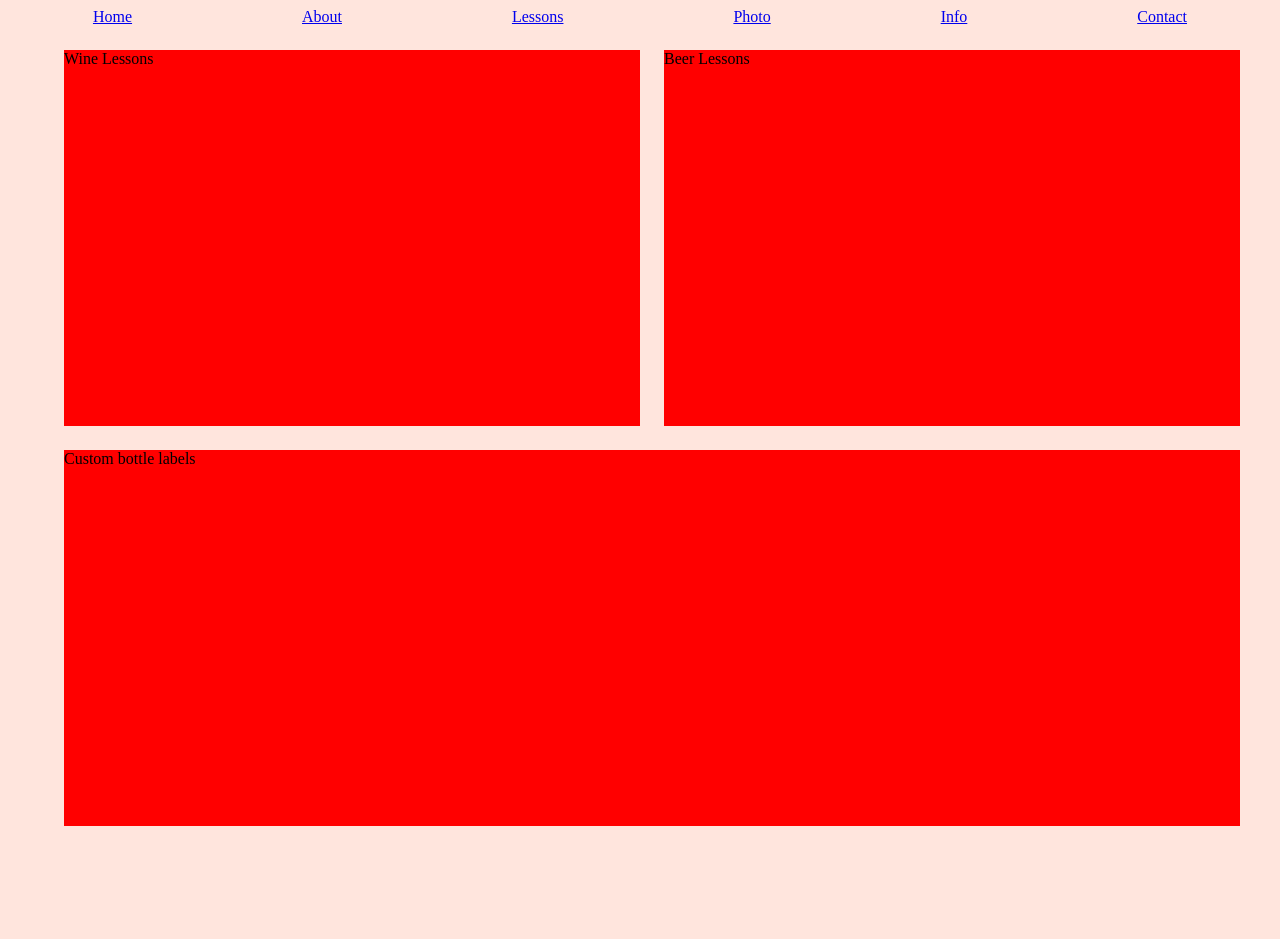
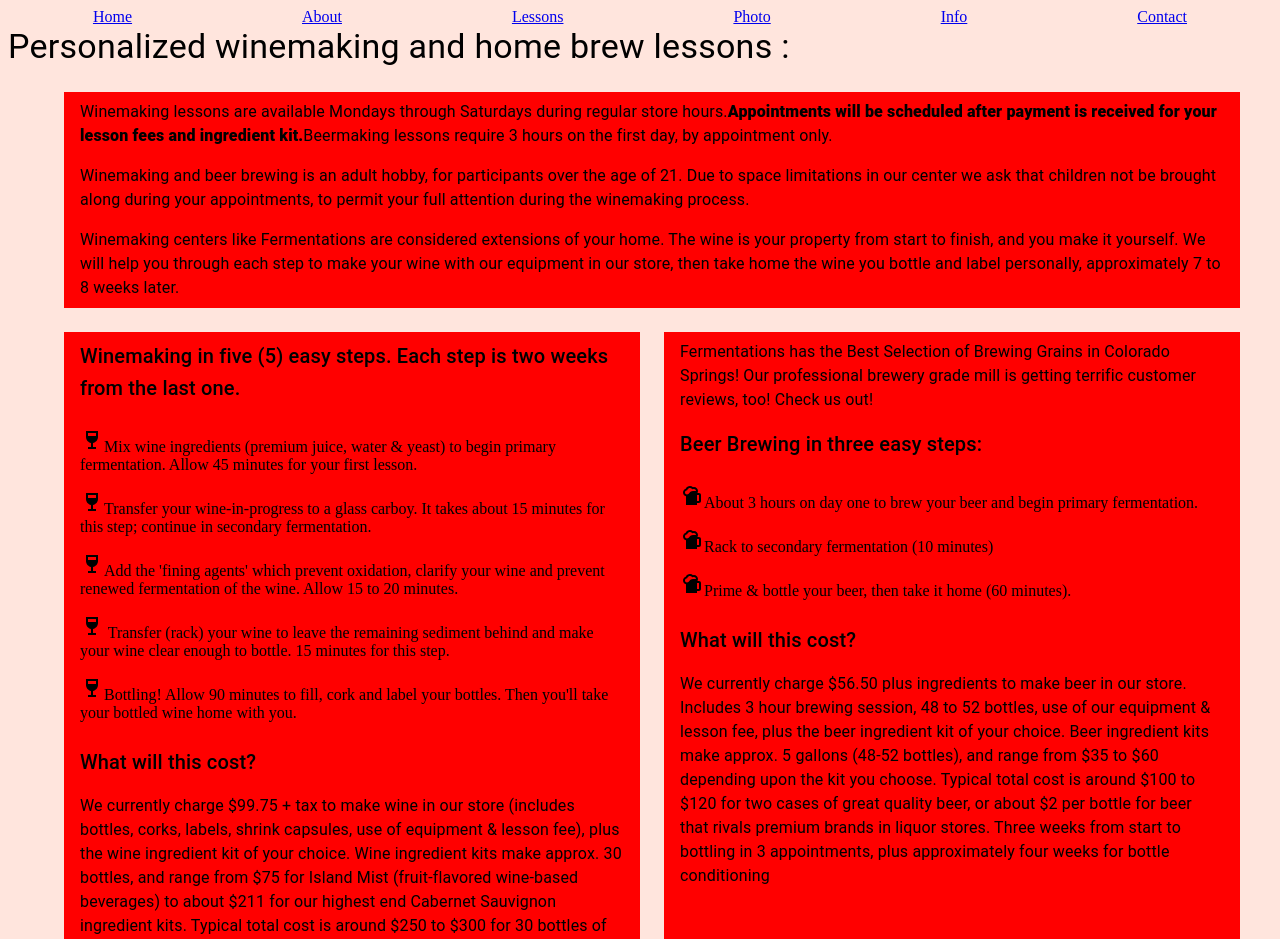
Before and after one commit to 92castro/wine-site, a React (Create React App) app: page /lessons in a window 1280 px wide. Shown: the top 939 px of the page. Before the commit the page ends 834 px from the top, so only its background shows below. Built offline with nearby package versions, Linux system fonts and the light colour scheme.

Commit message:
Added content to lessons page.

```diff
--- a/src/Pages/Lessons.tsx
+++ b/src/Pages/Lessons.tsx
@@ -1,45 +1,126 @@
 import React, { CSSProperties } from "react";
-import { Container, Grid } from "@mui/material";
+import { Container, Grid, List, ListItem, Typography } from "@mui/material";
 import { Box } from "@mui/system";
-
+import WineBarIcon from "@mui/icons-material/WineBar";
+import SportsBarIcon from "@mui/icons-material/SportsBar";
 const StyledGridItem: CSSProperties = {
-  minHeight: "400px",
+  // minHeight: "400px",
 };
 const StyledBox: CSSProperties = {
   height: "100%",
   backgroundColor: "Red",
+  display: "flex",
+  flexDirection: "column",
 };
-// const brewingLessonData: { wineBrewing: Object;  beerBrewing: Object} = [
-//   wineBrewing:  {
-//     test : 1
-//   },
-//   beerBrewing: {
-//     test : 1
-//   },
-// ];
 
-// const people: { name: string; age: number; }[] = [
-//     {
-//         age: 27,
-//         name: 'Tim'
-//     },
-//     {
-//         age: 28,
-//         name: 'Bob'
-//     }
-// ]
+const wineMakingSteps: { step: string }[] = [
+  { "step": "Mix wine ingredients (premium juice, water & yeast) to begin primary fermentation. Allow 45 minutes for your first lesson." },
+  { "step": "Transfer your wine-in-progress to a glass carboy.  It takes about 15 minutes for this step; continue in secondary fermentation." },
+  {
+    "step":
+      "Add the 'fining agents' which prevent oxidation, clarify your wine and prevent renewed fermentation of the wine. Allow 15 to 20 minutes.",
+  },
+  {
+    "step": " Transfer (rack) your wine to leave the remaining sediment behind and make your wine clear enough to bottle.  15 minutes for this step.",
+  },
+  { "step": "Bottling!  Allow 90 minutes to fill, cork and label your bottles. Then you'll take your bottled wine home with you." },
+];
+const beerMakingSteps: { step: string }[] = [
+  { "step": "About 3 hours on day one to brew your beer and begin primary fermentation." },
+  { "step": "Rack to secondary fermentation (10 minutes)" },
+  {
+    "step": "Prime & bottle your beer, then take it home (60 minutes).",
+  },
+];
+
+console.log(wineMakingSteps);
+
 export default function Lessons() {
   return (
-    <Grid container maxWidth="lg" maxHeight="100vh" spacing={{ xs: 2, md: 3 }} margin={{ lg: "auto" }}>
-      <Grid item style={StyledGridItem} xs={12} md={6} lg={6}>
-        <Box style={StyledBox}>Wine Lessons</Box>
+    <>
+      <Typography component="h1" variant="h4">
+        Personalized winemaking and home brew lessons :
+      </Typography>
+
+      <Grid container maxWidth="lg" maxHeight="100vh" spacing={{ xs: 2, md: 3 }} margin={{ lg: "auto" }}>
+        <Grid item style={StyledGridItem} xs={12} md={12} lg={12}>
+          <Box style={StyledBox}>
+            <Typography component="p" px={2} py={1}>
+              Winemaking lessons are available Mondays through Saturdays during regular store hours.
+              <Typography component="span" sx={{ fontWeight: "800" }}>
+                Appointments will be scheduled after payment is received for your lesson fees and ingredient kit.
+              </Typography>
+              Beermaking lessons require 3 hours on the first day, by appointment only.
+            </Typography>
+            <Typography component="p" px={2} py={1}>
+              Winemaking and beer brewing is an adult hobby, for participants over the age of 21. Due to space limitations in our center we ask that
+              children not be brought along during your appointments, to permit your full attention during the winemaking process.
+            </Typography>
+            <Typography component="p" px={2} py={1}>
+              Winemaking centers like Fermentations are considered extensions of your home. The wine is your property from start to finish, and you
+              make it yourself. We will help you through each step to make your wine with our equipment in our store, then take home the wine you
+              bottle and label personally, approximately 7 to 8 weeks later.
+            </Typography>
+          </Box>
+        </Grid>
+        <Grid item style={StyledGridItem} xs={12} md={6} lg={6}>
+          <Box style={StyledBox}>
+            <Typography component="h3" variant="h6" px={2} py={1}>
+              Winemaking in five (5) easy steps. Each step is two weeks from the last one.
+            </Typography>
+            <List>
+              {wineMakingSteps.map((step, index) => (
+                <ListItem sx={{ display: "listItem" }} key={index}>
+                  <WineBarIcon />
+                  {step.step}
+                </ListItem>
+              ))}
+            </List>
+            <Typography component="h3" variant="h6" px={2} py={1}>
+              What will this cost?
+            </Typography>
+            <Typography component="p" px={2} py={1}>
+              We currently charge $99.75 + tax to make wine in our store (includes bottles, corks, labels, shrink capsules, use of equipment & lesson
+              fee), plus the wine ingredient kit of your choice. Wine ingredient kits make approx. 30 bottles, and range from $75 for Island Mist
+              (fruit-flavored wine-based beverages) to about $211 for our highest end Cabernet Sauvignon ingredient kits. Typical total cost is around
+              $250 to $300 for 30 bottles of great quality wine, or about $8 to $10 per bottle for wine that rivals premium varietal wine brands in
+              liquor stores.
+            </Typography>
+          </Box>
+        </Grid>
+        <Grid item style={StyledGridItem} xs={12} md={6} lg={6}>
+          <Box style={StyledBox}>
+            <Typography component="p" px={2} py={1}>
+              Fermentations has the Best Selection of Brewing Grains in Colorado Springs! Our professional brewery grade mill is getting terrific
+              customer reviews, too! Check us out!
+            </Typography>
+            <Typography component="h3" variant="h6" px={2} py={1}>
+              Beer Brewing in three easy steps:
+            </Typography>
+            <List>
+              {beerMakingSteps.map((step, index) => (
+                <ListItem sx={{ display: "listItem" }} key={index}>
+                  <SportsBarIcon />
+                  {step.step}
+                </ListItem>
+              ))}
+            </List>
+            <Typography component="h3" variant="h6" px={2} py={1}>
+              What will this cost?
+            </Typography>
+            <Typography component="p" px={2} py={1}>
+              We currently charge $56.50 plus ingredients to make beer in our store. Includes 3 hour brewing session, 48 to 52 bottles, use of our
+              equipment & lesson fee, plus the beer ingredient kit of your choice. Beer ingredient kits make approx. 5 gallons (48-52 bottles), and
+              range from $35 to $60 depending upon the kit you choose. Typical total cost is around $100 to $120 for two cases of great quality beer,
+              or about $2 per bottle for beer that rivals premium brands in liquor stores. Three weeks from start to bottling in 3 appointments, plus
+              approximately four weeks for bottle conditioning
+            </Typography>
+          </Box>
+        </Grid>
+        {/* <Grid item style={StyledGridItem} xs={12} md={12} lg={12}>
+          <Box style={StyledBox}>Custom bottle labels</Box>
+        </Grid> */}
       </Grid>
-      <Grid item style={StyledGridItem} xs={12} md={6} lg={6}>
-        <Box style={StyledBox}>Beer Lessons</Box>
-      </Grid>
-      <Grid item style={StyledGridItem} xs={12} md={12} lg={12}>
-        <Box style={StyledBox}>Custom bottle labels</Box>
-      </Grid>
-    </Grid>
+    </>
   );
 }
```
